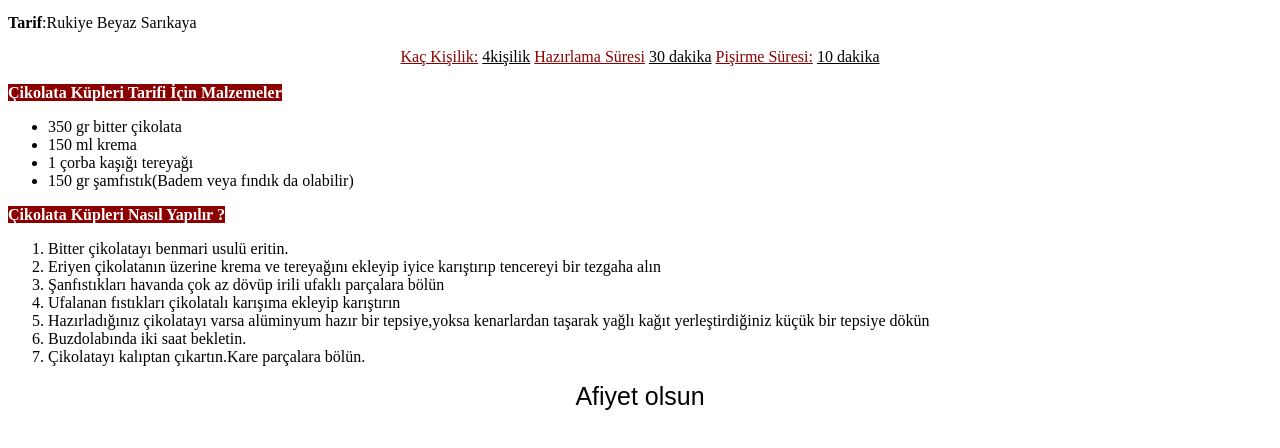
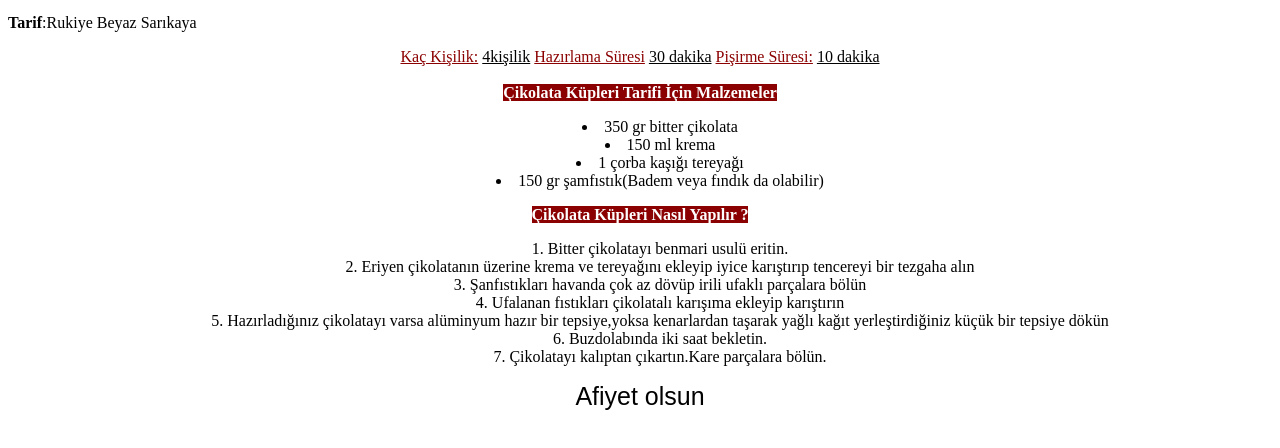
Before and after one commit to TURKZEN/chocolate-cube-recipe, a plain HTML site: page index.html in a window 1280 px wide. Shown: the part 136-584 px from the top of the page. Drawn offline with Linux system fonts and the light colour scheme.

Commit message:
index.html has been changed div(align="center" and list-style-position: inside) has been added.

```diff
--- a/index.html
+++ b/index.html
@@ -33,7 +33,7 @@
         <u>10 dakika </u>
     </div><br>
 
-    <div>
+    <div align="center" style="list-style-position: inside;">
         <strong style="color:white; background-color: darkred;">Çikolata Küpleri Tarifi İçin Malzemeler</strong>
         <ul>
             <li>350 gr bitter çikolata</li>
```
